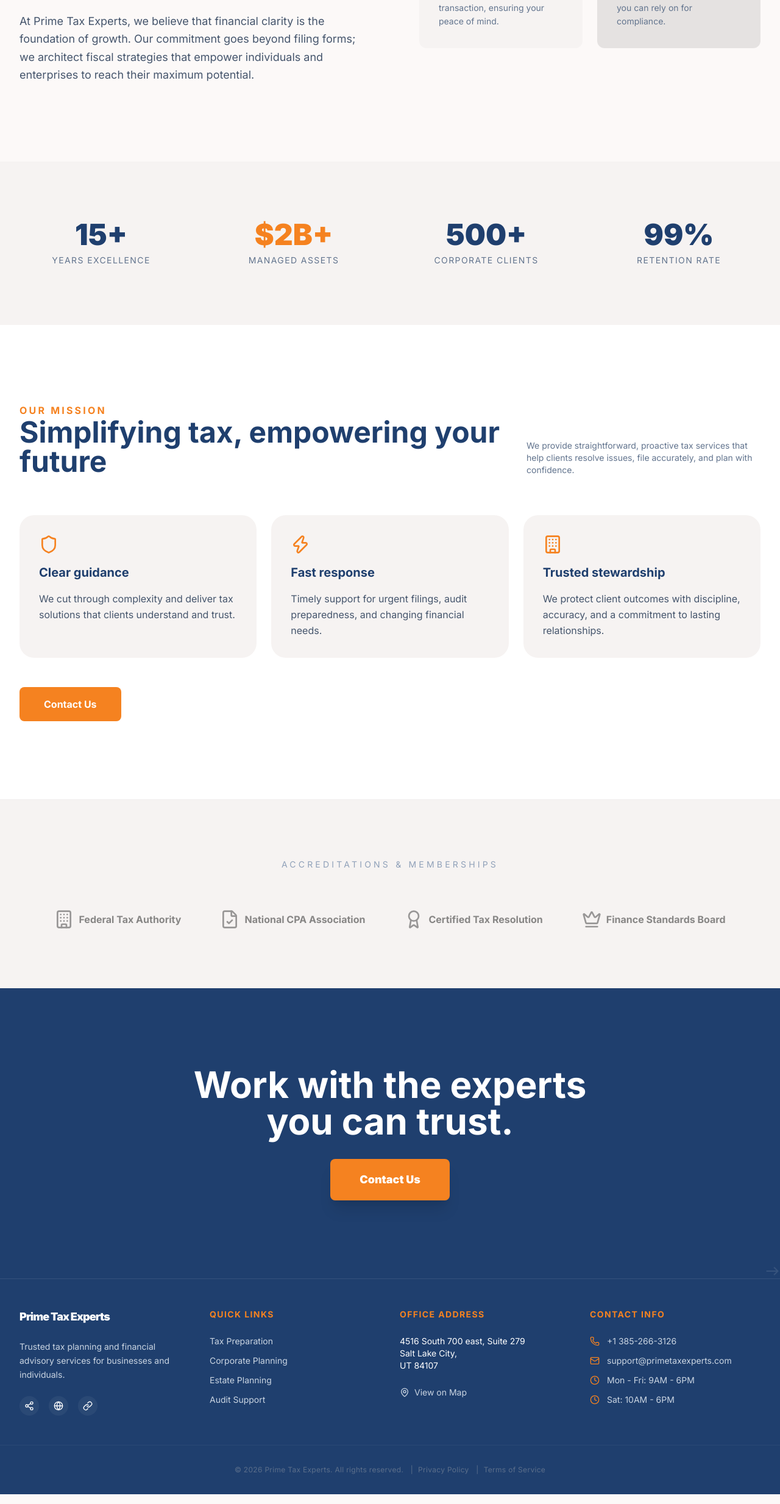
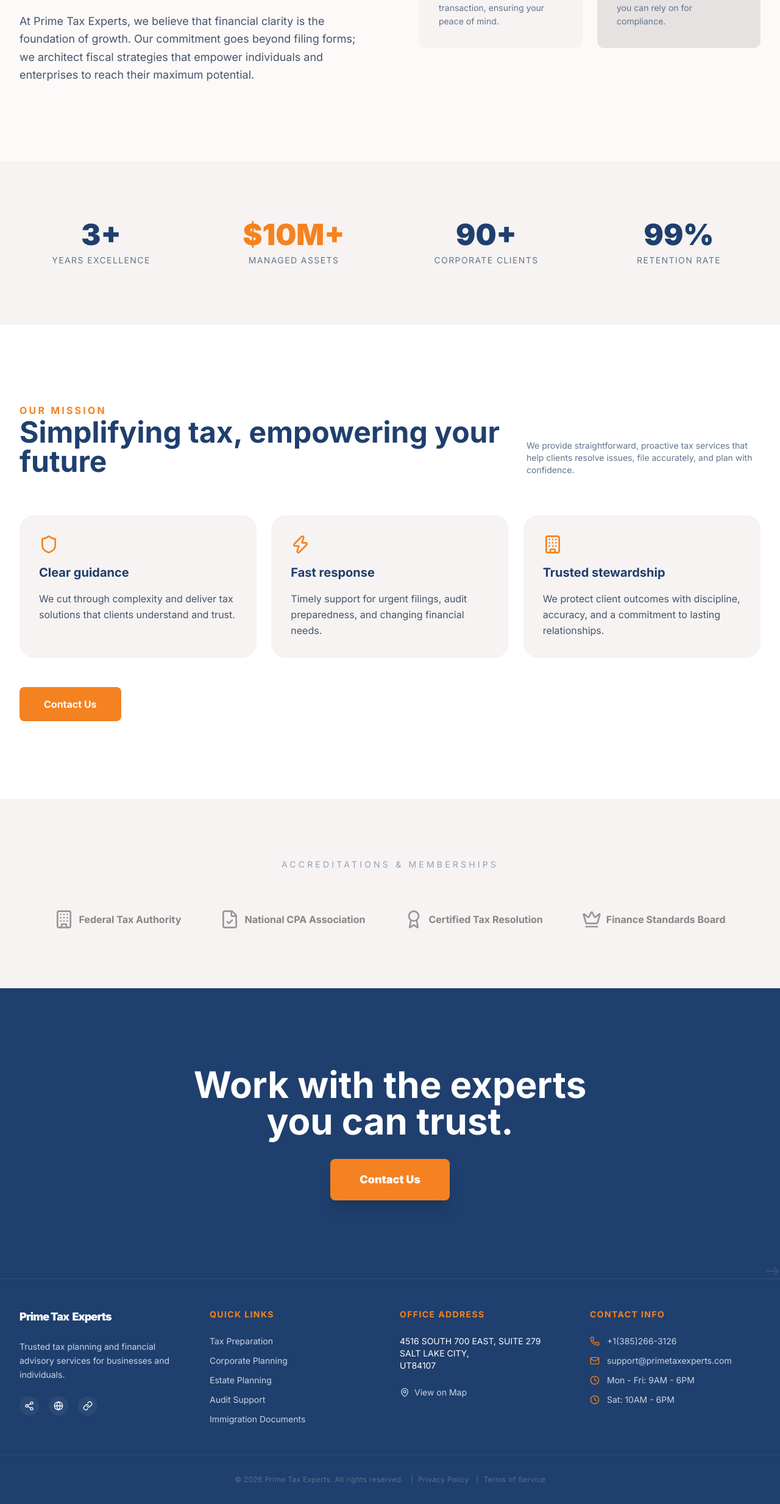
Before and after one commit to gisachris/prime_tax_experts, a Next.js app: page /about in a window 1280 px wide. Shown: the part 806-3273 px from the top of the page at 61% size. Built offline with nearby package versions, Linux system fonts and the light colour scheme.

Commit message:
checkpoint 9

```diff
--- a/src/app/about/page.tsx
+++ b/src/app/about/page.tsx
@@ -69,15 +69,15 @@ export default function AboutPage() {
           <div className="max-w-7xl mx-auto px-8">
             <div className="grid grid-cols-2 md:grid-cols-4 gap-12 text-center">
               <div className="space-y-2">
-                <div className="text-5xl font-black text-[#1F3F6E]">15+</div>
+                <div className="text-5xl font-black text-[#1F3F6E]">3+</div>
                 <div className="text-sm font-label uppercase tracking-widest text-slate-500">Years Excellence</div>
               </div>
               <div className="space-y-2">
-                <div className="text-5xl font-black text-[#F58220]">$2B+</div>
+                <div className="text-5xl font-black text-[#F58220]">$10M+</div>
                 <div className="text-sm font-label uppercase tracking-widest text-slate-500">Managed Assets</div>
               </div>
               <div className="space-y-2">
-                <div className="text-5xl font-black text-[#1F3F6E]">500+</div>
+                <div className="text-5xl font-black text-[#1F3F6E]">90+</div>
                 <div className="text-sm font-label uppercase tracking-widest text-slate-500">Corporate Clients</div>
               </div>
               <div className="space-y-2">
--- a/src/app/contact/page.tsx
+++ b/src/app/contact/page.tsx
@@ -26,7 +26,7 @@ export default function ContactPage() {
               <span className="text-[0.75rem] font-bold tracking-[0.1em] text-[#F58220] uppercase mb-4 block font-label">Connect with our team</span>
               <h1 className="text-5xl md:text-7xl font-bold font-headline text-white tracking-tight mb-6 drop-shadow-sm">Get in Touch</h1>
               <p className="text-lg md:text-xl text-slate-200 leading-relaxed max-w-2xl drop-shadow-sm">
-                We're here to answer your tax questions and provide the architectural precision your finances deserve. Reach out for a consultation.
+                We provide expert tax guidance with the precision your finances deserve, along with reliable support for U.S Immigration document preparation and applications. Reach out today to schedule your consultation.
               </p>
             </header>
           </div>
--- a/src/app/page.tsx
+++ b/src/app/page.tsx
@@ -17,10 +17,10 @@ export default function Home() {
               Precision • Trust • Growth
             </div>
             <h1 className="text-5xl md:text-7xl font-headline font-extrabold text-[#1F3F6E] leading-[1.1] tracking-tighter">
-              Prime Tax Experts for Your Financial Success
+              Prime Tax Experts for Your Financial Success And All U.S Immigration Documents
             </h1>
             <p className="text-lg text-on-surface-variant max-w-xl leading-relaxed">
-              Helping businesses and individuals solve tax problems and file taxes with precision and care. Experience the clarity of high-end financial management.
+              Helping businesses and individuals to solve tax problems and file taxes with precision and care. Experience the clarity of high-end financial management.
             </p>
             <div className="flex flex-wrap gap-4 pt-4">
               <Link href="/contact" className="bg-[#F58220] text-white px-8 py-4 rounded-lg font-bold text-base hover:bg-[#d9731b] transition-all flex items-center gap-2">
@@ -53,14 +53,14 @@ export default function Home() {
       <section className="bg-surface-container-low py-12 px-8">
         <div className="max-w-7xl mx-auto flex flex-wrap justify-between items-center gap-8 md:gap-4">
           <div className="flex items-center gap-4">
-            <span className="text-3xl font-bold text-[#1F3F6E]">15+</span>
+            <span className="text-3xl font-bold text-[#1F3F6E]">3+</span>
             <span className="text-sm font-semibold text-secondary leading-tight uppercase tracking-wider">
               Years of<br />Experience
             </span>
           </div>
           <div className="h-8 w-px bg-outline-variant hidden lg:block opacity-30"></div>
           <div className="flex items-center gap-4">
-            <span className="text-3xl font-bold text-[#1F3F6E]">500+</span>
+            <span className="text-3xl font-bold text-[#1F3F6E]">90+</span>
             <span className="text-sm font-semibold text-secondary leading-tight uppercase tracking-wider">
               Clients<br />Protected
             </span>
@@ -131,7 +131,7 @@ export default function Home() {
             <Link href="/services/immigration-documents" className="p-8 bg-surface-container-low rounded-lg group hover:bg-[#1F3F6E] transition-all duration-500 hover:-translate-y-2">
               <FileText className="w-12 h-12 text-[#F58220] mb-6 group-hover:text-white transition-colors" />
               <h4 className="text-xl font-bold text-[#1F3F6E] mb-4 group-hover:text-white transition-colors">
-                Immigration Documents
+                U.S Immigration Documents
               </h4>
               <p className="text-sm text-on-surface-variant leading-relaxed group-hover:text-slate-300 transition-colors">
                 Expert help with immigration paperwork, filing, and document preparation for individuals and families.
@@ -197,9 +197,18 @@ export default function Home() {
               <div className="flex items-start gap-4">
                 <CheckCircle className="w-5 h-5 text-[#F58220] mt-1 flex-shrink-0" />
                 <div>
-                  <h5 className="font-bold text-[#F58220]">Data-Driven Insights</h5>
+                  <h5 className="font-bold text-[#1F3F6E]">Data-Driven Insights</h5>
                   <p className="text-sm text-on-surface-variant leading-relaxed">
                     Utilizing cutting-edge fintech to identify unique saving opportunities.
+                  </p>
+                </div>
+              </div>
+              <div className="flex items-start gap-4">
+                <CheckCircle className="w-5 h-5 text-[#F58220] mt-1 flex-shrink-0" />
+                <div>
+                  <h5 className="font-bold text-[#F58220]">U.S Immigration Services</h5>
+                  <p className="text-sm text-on-surface-variant leading-relaxed">
+                    Complete support for immigration applications, visas, and essential documentation preparation.
                   </p>
                 </div>
               </div>
--- a/src/app/services/[service]/page.tsx
+++ b/src/app/services/[service]/page.tsx
@@ -121,13 +121,13 @@ const serviceDetails = {
   },
   'immigration-documents': {
     title: 'Immigration Documents',
-    subtitle: 'Complete support for immigration applications, visas, and essential documentation preparation.',
+    subtitle: 'Complete support for U.S immigration applications, visas, and essential documentation preparation.',
     heroImage: 'https://lh3.googleusercontent.com/aida-public/AB6AXuD9Q4U7sZp0KqLpkJXdb9kQv4cZ0VTBxRr7R3JRE0tS6QK2ZTl1CV0qfXkfmR8zLqE4zSgT0tR1dxLJzFn5lVjiFId7iSOD8E26dGq0D8M1nOVoHqXQJ8E-Wymh7yYni1D5WsF2PJsGNR3e3zBhB6z0HOD6hREZBnzQ4BiKLxycM7P6oo2LG7Yk7S8aGJHeKnQXpYyPHJVGZwKf7mN__pQYM2A7p1pZQfgcOQ62JtXfNVG7E5dXxHdQWHL9BJGbDjD5y4ZDRZ9A0H4VfN6UGfpYncd8Qh7hWmO0SXBSC9T1lJicdtU',
     overview: {
-      paragraph1: 'Immigration document preparation is critical for timely approvals and reduced risk of application delays. We help you gather, complete, and organize visa, residency, and supporting documents with expert attention to detail.',
+      paragraph1: 'U.S Immigration documents preparation is essential for timely approvals and minimizing risk of application delays. We assist you in gathering, completing, organizing, and guide you through applying for your visa(s), U.S Citizenship, residency, work permits, Travel documents, and supporting documents with expert attention to detail.',
       paragraph2: 'Our team works with individuals, families, and business immigration cases to ensure every form is correctly completed and all required evidence is submitted in a way that reflects the strongest possible case.',
       processTitle: 'The Process',
-      processDesc: 'We review your immigration goals, collect all required documents, and prepare a polished submission package tailored to your case.',
+      processDesc: 'We review your immigration status, collect all required documents, and prepare a polished submission package tailored to your case.',
       benefitTitle: 'The Benefit',
       benefitDesc: 'Avoid application setbacks and present your case clearly with documentation prepared by experienced specialists.'
     },
--- a/src/app/services/page.tsx
+++ b/src/app/services/page.tsx
@@ -36,7 +36,7 @@ export default function ServicesPage() {
                 <span className="inline-block text-[#F58220] font-bold tracking-[0.2em] uppercase mb-4 font-label">Expertise & Precision</span>
                 <h1 className="text-5xl lg:text-7xl font-bold text-white tracking-tight leading-[1.1] mb-6 font-headline">Our Services</h1>
                 <p className="text-lg lg:text-xl text-slate-200 max-w-2xl leading-relaxed">
-                  Comprehensive tax and financial solutions tailored to your needs. We blend institutional authority with modern strategic agility to protect your wealth.
+                  Comprehensive tax, financial solutions, and Immigration Services tailored to your needs. We blend institutional authority with modern strategic agility to protect your wealth.
                 </p>
               </div>
             </div>
@@ -87,7 +87,7 @@ export default function ServicesPage() {
                   Enterprise-level compliance and multi-jurisdictional tax planning. Specialized solutions for large-scale operations and complex filings.
                 </p>
                 <a className="inline-flex items-center text-sm font-bold text-tertiary group-hover:text-[#F58220] transition-colors" href="/services/corporate-tax">
-                  Learn More
+                  Learnclear More
                   <ArrowRight className="w-4 h-4 ml-2" />
                 </a>
               </div>
@@ -97,7 +97,7 @@ export default function ServicesPage() {
                 <div className="mb-8">
                   <FileText className="w-12 h-12 text-[#F58220]" />
                 </div>
-                <h3 className="text-xl font-bold text-tertiary mb-4 tracking-tight">Immigration Documents</h3>
+                <h3 className="text-xl font-bold text-tertiary mb-4 tracking-tight">U.S Immigration Documents</h3>
                 <p className="text-sm text-on-surface-variant leading-relaxed mb-8 flex-grow">
                   Professional assistance with immigration paperwork, visas, and supporting documentation to keep your applications moving forward.
                 </p>
--- a/src/components/Footer.tsx
+++ b/src/components/Footer.tsx
@@ -6,7 +6,7 @@ export function Footer() {
     <footer className="bg-[#1F3F6E] text-white w-full border-t border-white/10">
       <div className="grid grid-cols-1 md:grid-cols-4 gap-8 px-8 py-12 max-w-7xl mx-auto">
         <div className="space-y-6">
-          <div className="text-lg font-black text-white tracking-tighter">{siteConfig.name}</div>
+          <div className="text-lg font-black text-white tracking-tighter">Prime Tax&nbsp; Experts</div>
           <p className="font-['Inter'] text-sm leading-relaxed text-slate-300">
             {siteConfig.description}
           </p>
@@ -29,6 +29,7 @@ export function Footer() {
             <li><a className="text-slate-300 hover:text-white hover:translate-x-1 transition-transform inline-block" href="/services/business-consulting">Corporate Planning</a></li>
             <li><a className="text-slate-300 hover:text-white hover:translate-x-1 transition-transform inline-block" href="/services/estate-planning">Estate Planning</a></li>
             <li><a className="text-slate-300 hover:text-white hover:translate-x-1 transition-transform inline-block" href="/services/corporate-tax">Audit Support</a></li>
+            <li><a className="text-slate-300 hover:text-white hover:translate-x-1 transition-transform inline-block" href="/services/immigration-documents">Immigration Documents</a></li>
           </ul>
         </div>
         <div className="space-y-6">
--- a/src/components/Header.tsx
+++ b/src/components/Header.tsx
@@ -53,7 +53,7 @@ export function Header() {
             src="/logo.png"
           />
           <span className="hidden lg:block text-xl font-bold text-[#1F3F6E] tracking-tighter font-headline">
-            {siteConfig.name}
+            Prime Tax &nbsp;Experts
           </span>
         </Link>
 
--- a/src/lib/siteConfig.ts
+++ b/src/lib/siteConfig.ts
@@ -1,8 +1,8 @@
 export const siteConfig = {
   name: "Prime Tax Experts",
   description: "Trusted tax planning and financial advisory services for businesses and individuals.",
-  phone: "+1 385-266-3126",
+  phone: "+1(385)266-3126",
   email: "support@primetaxexperts.com",
-  address: "4516 South 700 east, Suite 279\nSalt Lake City,\nUT 84107",
+  address: "4516 SOUTH 700 EAST, SUITE 279\nSALT LAKE CITY,\nUT84107",
   hours: {week: "Mon - Fri: 9AM - 6PM", weekend: "Sat: 10AM - 6PM"},
 };
```
